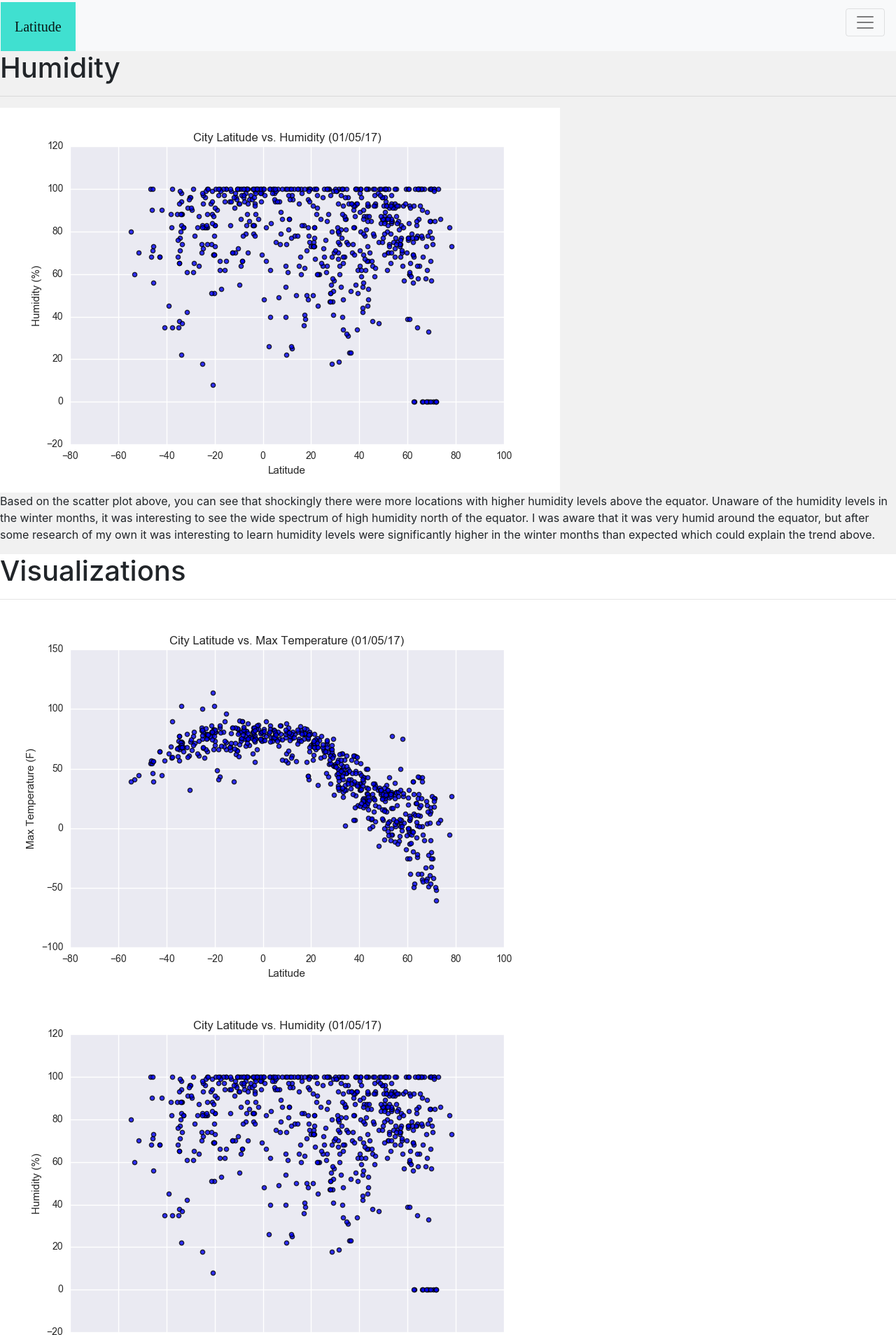
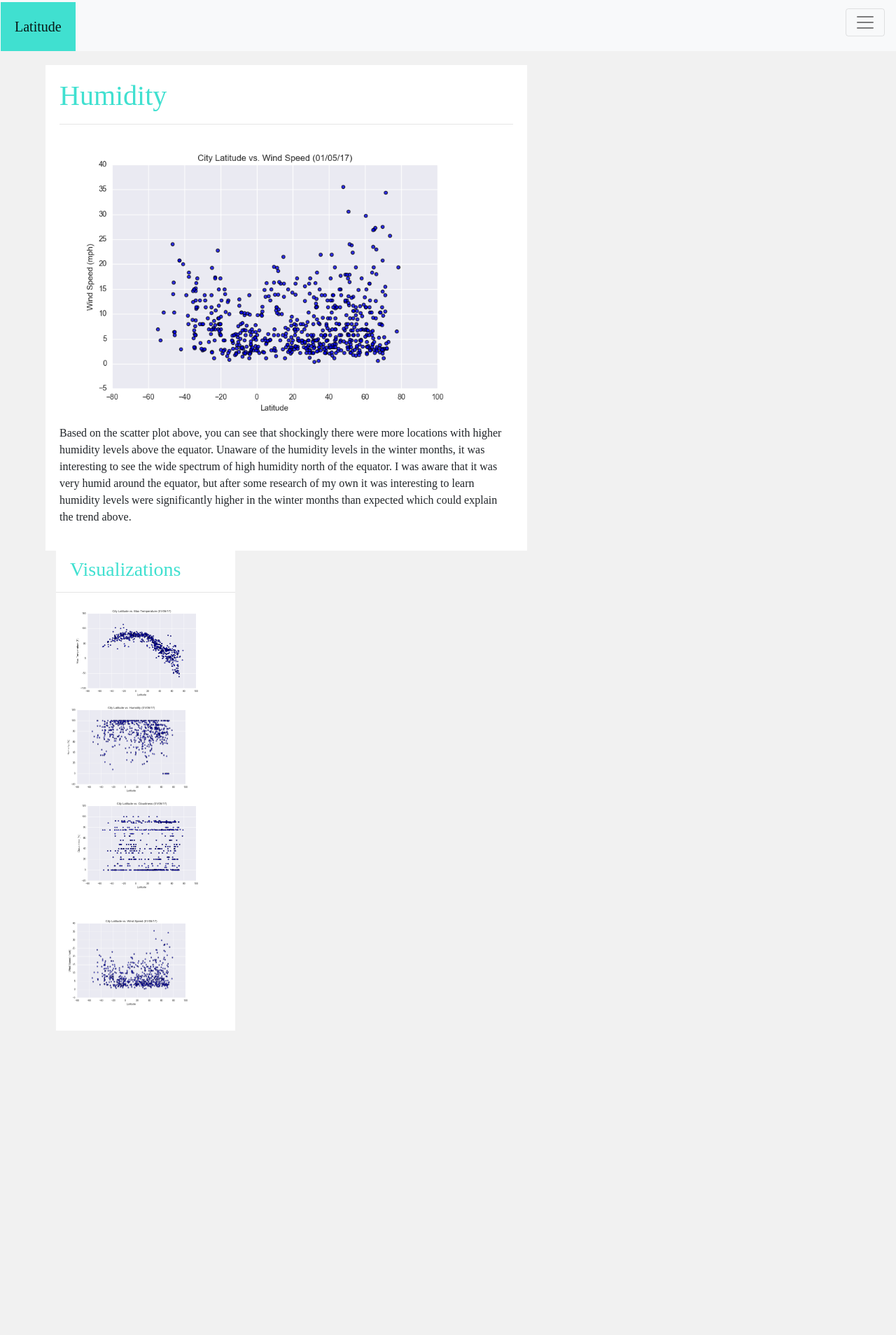
Before and after one commit to cjbeimfohr13/Web-Design-Challenge, a plain HTML site: page WebVisualizations/Humidity.html in a window 1280 px wide. Shown: the part 10-1918 px from the top of the page at 70% size. After the commit the page ends 1483 px from the top, so only its background shows below. Drawn offline with nearby package versions, Linux system fonts and the light colour scheme; files whose address does not match are found by name.

Commit message:
updating style /format

```diff
--- a/WebVisualizations/Humidity.html
+++ b/WebVisualizations/Humidity.html
@@ -39,20 +39,31 @@
        </nav>
     </div>
 
-    <div class="Humidity page">
-        <h1>Humidity</h1>
-        <hr>
-        <img src="C:\Users\cjbei\Desktop\Web-Design-Challenge\WebVisualizations\Resources\assets\images\Fig2.png">
-        <p>Based on the scatter plot above, you can see that shockingly there were more locations with higher humidity levels above the equator. Unaware of the humidity levels in the winter months, it was interesting to see the wide spectrum of high humidity north of the equator. I was aware that it was very humid around the equator, but after some research of my own it was interesting to learn humidity levels were significantly higher in the winter months than expected which could explain the trend above.</p>
+    <div class="Humidity-container">
+      <div class="row3">
+        <div class="col-md-7">
+          <div class="humidity-page">
+            <h1 class="humidity-header">Humidity</h1>
+            <hr>
+            <img src="C:\Users\cjbei\Desktop\Web-Design-Challenge\WebVisualizations\Resources\assets\images\Fig4.png" class="humid-pic">
+            <p class="humid">Based on the scatter plot above, you can see that shockingly there were more locations with higher humidity levels above the equator. Unaware of the humidity levels in the winter months, it was interesting to see the wide spectrum of high humidity north of the equator. I was aware that it was very humid around the equator, but after some research of my own it was interesting to learn humidity levels were significantly higher in the winter months than expected which could explain the trend above.</p>
+          </div>
+          <div class="col-md-5">
+            <div class="visualizations">
+              <h3 class="Vis-header">Visualizations</h3>
+               <hr>
+              <div class="vis-images">
+                <a href="max_temperature.html"><img src="C:\Users\cjbei\Desktop\Web-Design-Challenge\WebVisualizations\Resources\assets\images\Fig1.png" class="vis vis1"> </a>
+                <a href="Humidity.html"><img src="C:\Users\cjbei\Desktop\Web-Design-Challenge\WebVisualizations\Resources\assets\images\Fig2.png" class="vis vis2"> </a>
+                <a href="Cloudiness.html"><img src="C:\Users\cjbei\Desktop\Web-Design-Challenge\WebVisualizations\Resources\assets\images\Fig3.png" class="vis vis3"> </a>
+                <a href="Wind_Speed.html"><img src="C:\Users\cjbei\Desktop\Web-Design-Challenge\WebVisualizations\Resources\assets\images\Fig4.png"class="vis vis4"> </a>
+              </div>
+            </div>
+          </div>
+        </div>
+      </div>
     </div>
-    <div class="visualizations">
-      <h1>Visualizations</h1>
-      <hr>
-        <a href="max_temperature.html"><img src="C:\Users\cjbei\Desktop\Web-Design-Challenge\WebVisualizations\Resources\assets\images\Fig1.png"> </a>
-        <a href="Humidity.html"><img src="C:\Users\cjbei\Desktop\Web-Design-Challenge\WebVisualizations\Resources\assets\images\Fig2.png"> </a>
-        <a href="Cloudiness.html"><img src="C:\Users\cjbei\Desktop\Web-Design-Challenge\WebVisualizations\Resources\assets\images\Fig3.png"> </a>
-        <a href="Wind_Speed.html"><img src="C:\Users\cjbei\Desktop\Web-Design-Challenge\WebVisualizations\Resources\assets\images\Fig4.png"> </a>
 
-    </div>
+
 </body>
 </html>
--- a/WebVisualizations/style.css
+++ b/WebVisualizations/style.css
@@ -21,10 +21,11 @@ body{
     padding-left: 50px;
     padding-right:50px;
 }
-.Desc{
+.col{
     padding: 15px;
     color: turquoise;
     font-family: initial;
+    text-align: center;
     /* text-align: center; */
 }
 /* comparison file */
@@ -150,3 +151,37 @@ h3{
 .temp{
     font-family: initial;
 }
+/* cloudiness file */
+.cloud-header{
+    font-family: initial;
+    color: turquoise;
+}
+.cloud{
+    font-family: initial;
+}
+.cloudiness-page{
+    padding:20px;
+    background: white;
+}
+.cloud-pic{
+    width: 600px;
+}
+/* humidity file */
+.humidity-page{
+    padding: 20px;
+    background: white;
+}
+.row3{
+    margin-top:20px;
+    padding-left: 50px;
+}
+.humid-pic{
+    width: 600px;
+}
+.humidity-header{
+    color: turquoise;
+    font-family: initial;
+}
+.humid{
+    font-family: initial;
+}
```
Also changed, not shown: WebVisualizations/Cloudiness.html (+1 -15 lines), WebVisualizations/Comparisons.html (+10 -11 lines), WebVisualizations/Data.html (+2 -0 lines).
